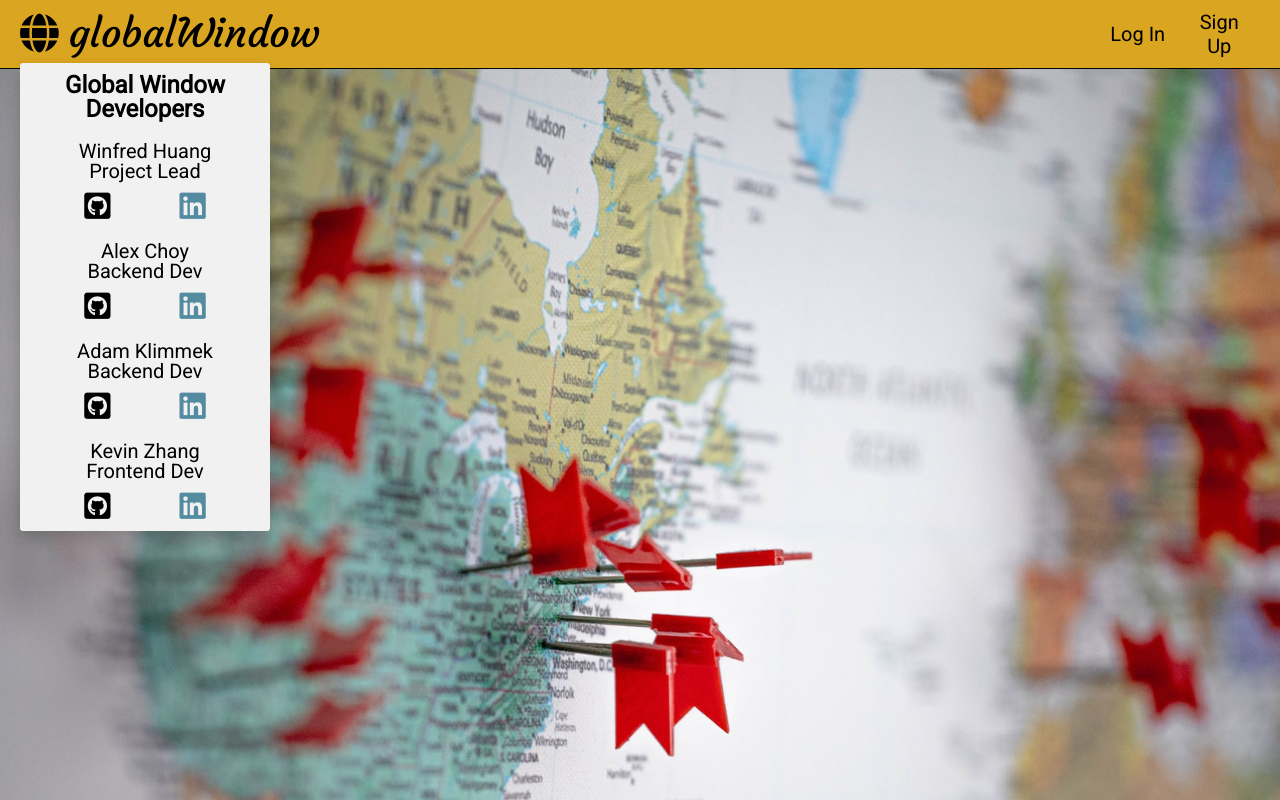
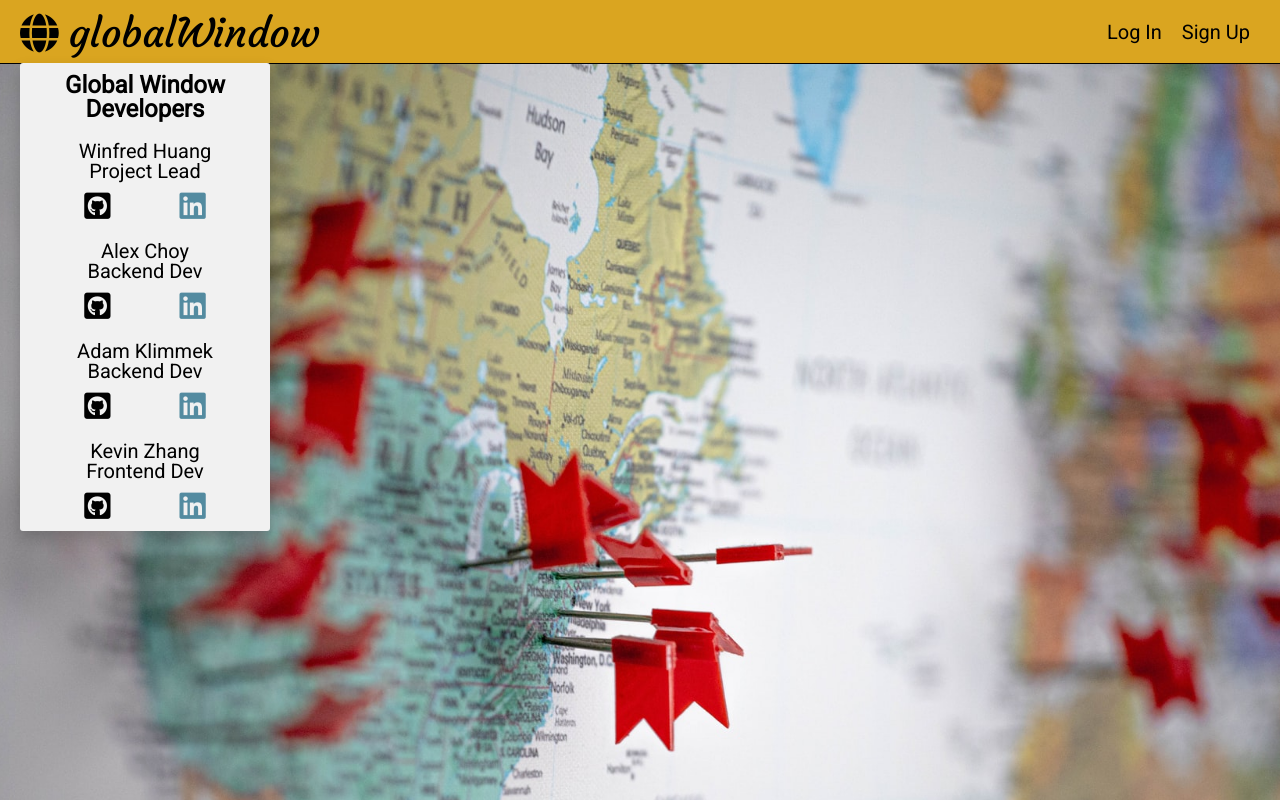
Before and after one commit to winterfreddy/Global-Window, a React (Create React App) app in the folder frontend/: page / in a window 1280 px wide. Built offline with nearby package versions, Linux system fonts and the light colour scheme; what google-maps-react would draw is missing.

Commit message:
Styling changes to signup button

```diff
--- a/frontend/src/stylesheets/navbar.scss
+++ b/frontend/src/stylesheets/navbar.scss
@@ -59,6 +59,11 @@
     -moz-user-select: none; /* Firefox */
     -ms-user-select: none; /* IE10+/Edge */
     user-select: none; /* Standard */
+}
+
+.navbar-signup {
+    display: inline-block;
+    white-space: nowrap;
 }
 
 .navbar-login:hover,
```
